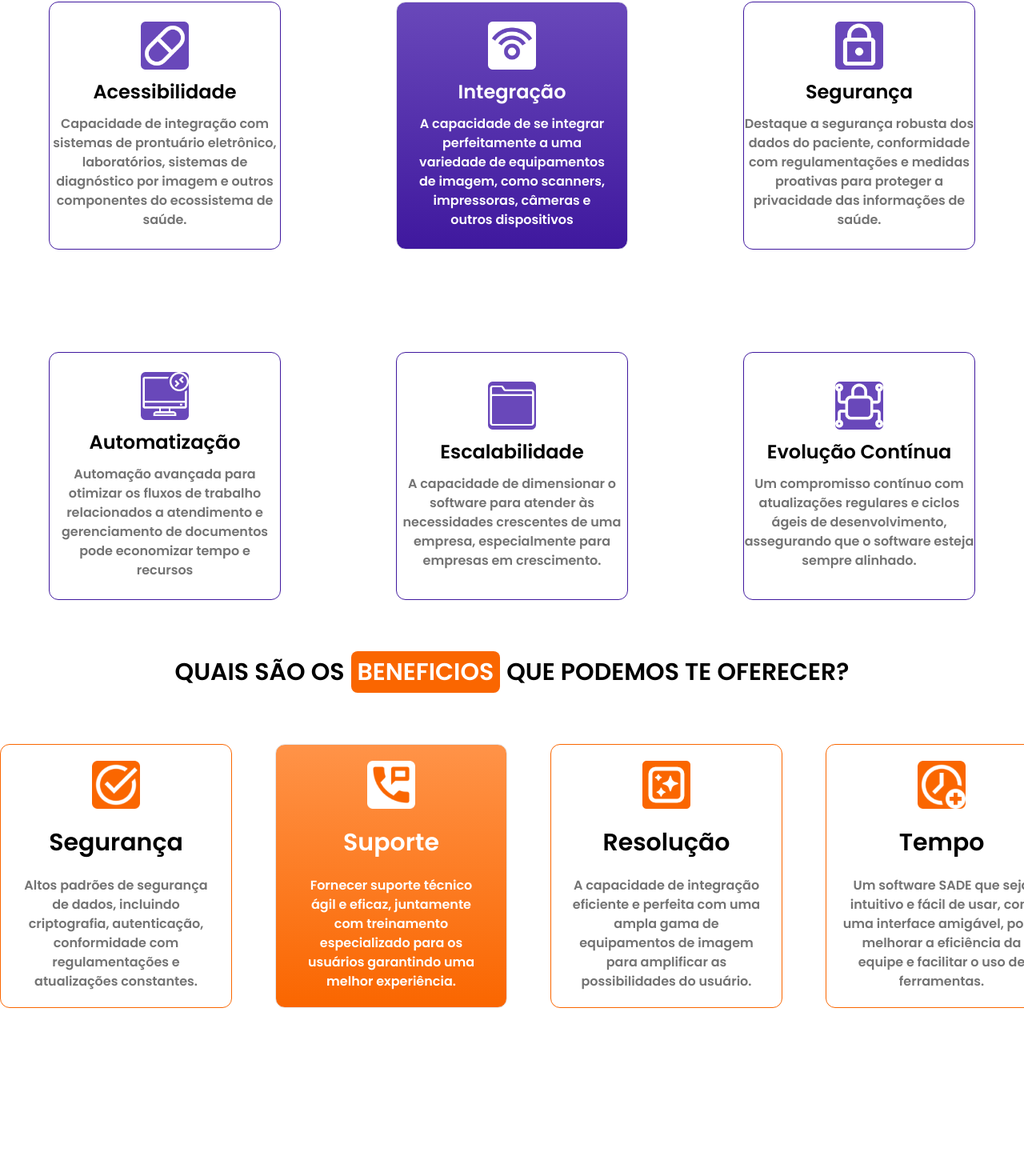
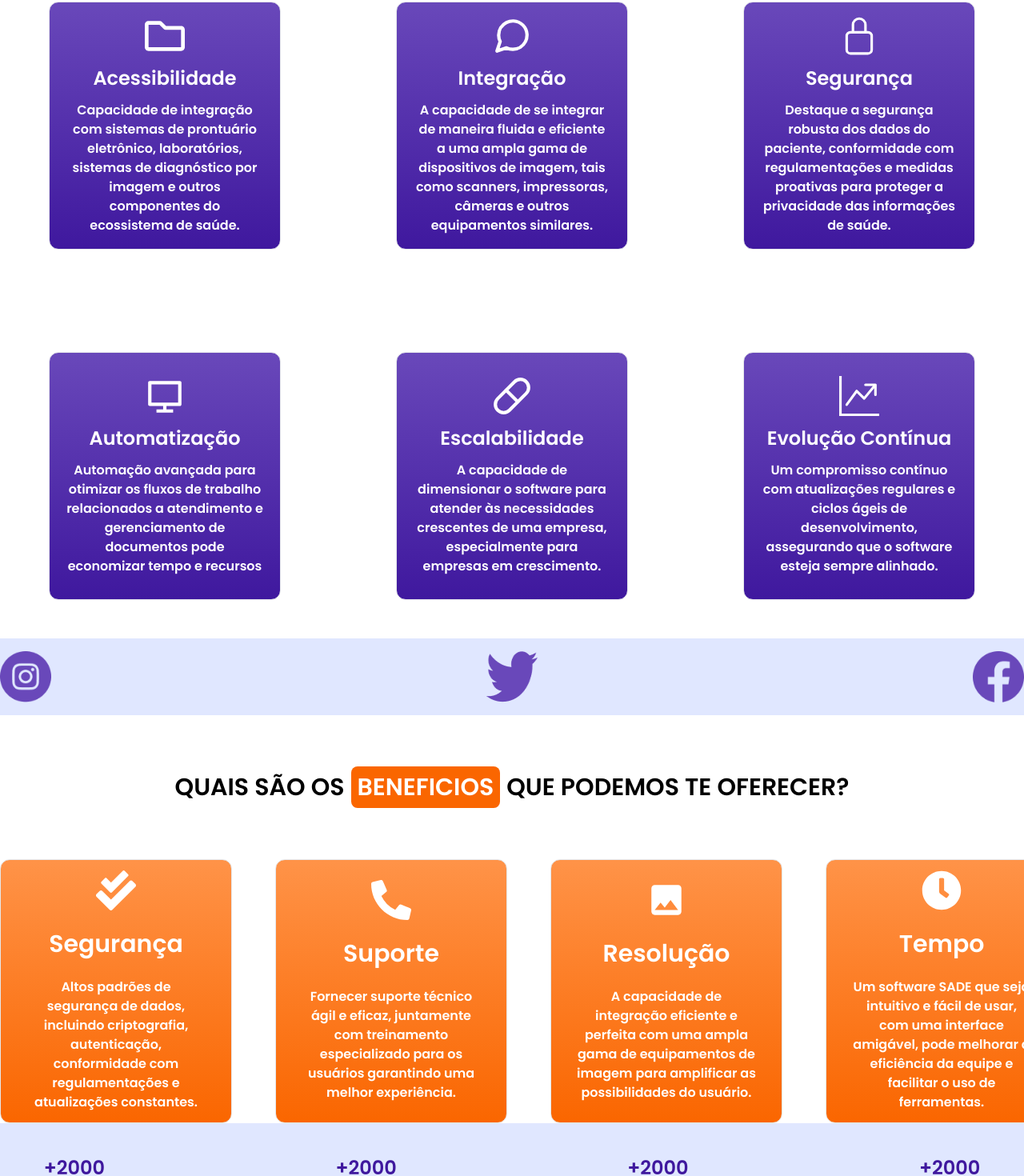
Before and after one commit to IsaacSousa2/SADE, a Next.js app in the folder sadeapp/: page / in a window 1280 px wide. Shown: the part 202-1672 px from the top of the page at 80% size. Before the commit the page ends 1462 px from the top, so only its background shows below. Built offline with nearby package versions, Linux system fonts and the light colour scheme.

Commit message:
Correção de icones nas seções de diferenciais e beneficios e organização de cabeçalho
organizando mecanica do header

```diff
--- a/sadeapp/src/app/page.tsx
+++ b/sadeapp/src/app/page.tsx
@@ -12,12 +12,14 @@ import { Benefits } from "@/components/Benefits/Component/page"
 export default function Home() {
   return (
 
-    <div className="">
+    <div className="gap-y-24">
        <Header />
        <Introducao/>
-
        <Differences/>
+       <Contacts />
        <Benefits/>
+       <Achievements />
+       <Footer />
     </div>
 
   )
--- a/sadeapp/src/components/Benefits/Boxes/differentialBadgeColor.tsx
+++ b/sadeapp/src/components/Benefits/Boxes/BenefitsBadge.tsx
@@ -1,21 +1,21 @@
 'use client'
-import Image, { StaticImageData } from "next/image"
+import { IconBaseProps } from 'react-icons'
 import { Button } from "../../Button/page"
 
 type DifferentialProps = {
-    url: StaticImageData,
+    icon: IconBaseProps,
     titulo : string;
     texto : string;
 }
 
-export const BenefitsBadgeOrange = ({url, titulo, texto} : DifferentialProps) => {
+export const BenefitsBadgeOrange = ({icon, titulo, texto} : DifferentialProps) => {
     return(
 
         <div className="text-white bg-gradient-to-t from-darkOrange to-lightOrange rounded-xl flex  border-[1px] w-[290px] h-[330px] items-center justify-center font-semibold">{/*DIV PRIMARIA*/}
 
             <div className="flex flex-col gap-y-6 items-center max-w-[250px] text-center mx-auto p-3">{/*DIV SECUNDARIA*/}
 
-                <div className=""><Image src={url} alt="´=Icone de diferencial" width={60} height={68} /></div>{/*IMAGEM DO BOX*/}
+                <div className=""><>{icon}</></div>{/*IMAGEM DO BOX*/}
 
                 <div className="text-3xl text-branco">{titulo}</div>{/*TITULO OD BOX*/}
 
--- a/sadeapp/src/components/Benefits/Boxes/differentialBadge.tsx
+++ /dev/null
@@ -1,35 +0,0 @@
-'use client'/*CONVERTENDO PARA CLIENT COMPONENTS*/
-import Image, { StaticImageData } from "next/image";/*IMPORTANDO O HOOK DE IMAGE E TYPE*/
-import { Button } from "../../Button/page";/*IMPORTANDO COMPONENT DO BOTÃO*/
-
-/*TIPAGEM*/
-type BenefitsProps = {
-
-    url: StaticImageData;
-    titulo : string;
-    texto : string;
-
-}
-
-export const BenefitsBadge = ({url, titulo, texto} : BenefitsProps) => {
-
-    return(
-
-        <div className="bg-branco rounded-xl flex border-dark border-[1px] border-darkOrange w-[290px] h-[330px] items-center justify-center font-semibold">{/*DIV PRINCIPAL*/}
-
-            <div className="flex flex-col gap-y-6 items-center max-w-[250px] text-center mx-auto">{/*DIV SECUNDARIA*/}
-
-                <div className=""><Image src={url} alt="Ícone de diferencial" width={60} height={68} /></div>{/*IMAGEM DO BOX*/}
-
-                <div className="text-3xl">{titulo}</div>{/*TITULO DO BOX*/}
-
-                <div className="text-darkGray">{texto}</div>{/*TEXTO DO BOX*/}
-
-                {/*<div><Button>Leia Mais</Button></div>*/}{/*BOTÃO*/}
-
-            </div>
-
-        </div>
-
-    )
-}
--- a/sadeapp/src/components/Benefits/Component/page.tsx
+++ b/sadeapp/src/components/Benefits/Component/page.tsx
@@ -1,11 +1,10 @@
 'use client'
-import { BenefitsBadge } from "@/components/Benefits/Boxes/differentialBadge"
-import { BenefitsBadgeOrange } from "@/components/Benefits/Boxes/differentialBadgeColor"
+import { BenefitsBadgeOrange } from "@/components/Benefits/Boxes/BenefitsBadge"
 import { Title } from "@/components/Title/titleOrange"
-import CheckIcon from "../../../../public/icons/BenefitsIcons/CheckdIConOrange.png"
-import ClockIcon from "../../../../public/icons/BenefitsIcons/ClockIconOrange.png"
-import GalleryIcon from "../../../../public/icons/BenefitsIcons/GalleryIconOrange.png"
-import TellIcon from "../../../../public/icons/BenefitsIcons/TelIConWhite.png"
+import { FaCheckDouble } from "react-icons/fa";/*Imagem de double check*/
+import { FaClock } from "react-icons/fa";/*Imagem de relógio */
+import { MdInsertPhoto } from "react-icons/md";/*Imagem de galeira */
+import { FaPhoneAlt } from "react-icons/fa";/*Imagem de telefone */
 
 
 export const Benefits = () => {
@@ -20,13 +19,13 @@ export const Benefits = () => {
 
                 <div className="grid grid-cols-4 xl:grid-cols-2 md:flex md:flex-wrap justify-center gap-y-24 gap-x-24">{/*DIV PARA ALINHAMENTO*/}
 
-                    <BenefitsBadge url={CheckIcon} titulo={"Segurança"} texto={"Altos padrões de segurança de dados, incluindo criptografia, autenticação, conformidade com regulamentações e atualizações constantes."} />{/*BOX*/}
+                    <BenefitsBadgeOrange icon={ <FaCheckDouble size={50} /> } titulo={"Segurança"} texto={"Altos padrões de segurança de dados, incluindo criptografia, autenticação, conformidade com regulamentações e atualizações constantes."} />{/*BOX*/}
 
-                    <BenefitsBadgeOrange url={TellIcon} titulo={"Suporte"} texto={"Fornecer suporte técnico ágil e eficaz, juntamente com treinamento especializado para os usuários garantindo uma melhor experiência."} />{/*BOX COLORIDO*/}
+                    <BenefitsBadgeOrange icon={<FaPhoneAlt size={50} />} titulo={"Suporte"} texto={"Fornecer suporte técnico ágil e eficaz, juntamente com treinamento especializado para os usuários garantindo uma melhor experiência."} />{/*BOX COLORIDO*/}
 
-                    <BenefitsBadge url={GalleryIcon} titulo={"Resolução"} texto={"A capacidade de integração eficiente e perfeita com uma ampla gama de equipamentos de imagem para amplificar as possibilidades do usuário."} />{/*BOX*/}
+                    <BenefitsBadgeOrange icon={<MdInsertPhoto size={50} />  } titulo={"Resolução"} texto={"A capacidade de integração eficiente e perfeita com uma ampla gama de equipamentos de imagem para amplificar as possibilidades do usuário."} />{/*BOX*/}
 
-                    <BenefitsBadge url={ClockIcon} titulo={"Tempo"} texto={"Um software SADE que seja intuitivo e fácil de usar, com uma interface amigável, pode melhorar a eficiência da equipe e facilitar o uso de ferramentas."} />{/*BOX*/}
+                    <BenefitsBadgeOrange icon={<FaClock size={50} />} titulo={"Tempo"} texto={"Um software SADE que seja intuitivo e fácil de usar, com uma interface amigável, pode melhorar a eficiência da equipe e facilitar o uso de ferramentas."} />{/*BOX*/}
 
                 </div>
 
--- a/sadeapp/src/components/Differentials/Boxes/differentialBadges.tsx
+++ /dev/null
@@ -1,35 +0,0 @@
-'use client'/*CONVERTENDO PARA CLIENT COMPONENTS*/
-import Image, { StaticImageData } from "next/image";/*IMPORTANDO O HOOK DE IMAGE E TYPE*/
-import { Button } from "../../Button/page";/*IMPORTANDO COMPONENT DO BOTÃO*/
-
-/*TIPAGEM*/
-type DifferentialProps = {
-
-    url: StaticImageData;
-    titulo : string;
-    texto : string;
-
-}
-
-export const DifferentialBadge = ({url, titulo, texto} : DifferentialProps) => {
-
-    return(
-
-        <div className="bg-branco rounded-xl flex border-dark border-[1px] border-darkPurple w-[290px] h-[310px] items-center justify-center font-semibold text-center">{/*DIV PRINCIPAL*/}
-
-            <div className="flex flex-col gap-y-3 items-center max-w-[290px] mx-auto">{/*DIV SECUNDARIA*/}
-
-                <div className=""><Image src={url} alt="Ícone de diferencial" width={60} height={60} /></div>{/*IMAGEM DO BOX*/}
-
-                <div className="text-2xl">{titulo}</div>{/*TITULO DO BOX*/}
-
-                <div className="text-darkGray">{texto}</div>{/*TEXTO DO BOX*/}
-
-                {/*<div><Button>Leia Mais</Button></div>*/}{/*Botão*/}
-
-            </div>
-
-        </div>
-
-    )
-}
--- a/sadeapp/src/components/Differentials/Boxes/differentialcolor.tsx
+++ b/sadeapp/src/components/Differentials/Boxes/differentialcolor.tsx
@@ -1,22 +1,21 @@
 'use client'
-import Image, { StaticImageData } from "next/image"
-import { Button } from "../../Button/page"
+import { IconBaseProps } from 'react-icons'
+/*import { Button } from "../../Button/page"*/
 
 type DifferentialProps = {
-    url: StaticImageData,
+    icon: IconBaseProps,
     titulo : string;
     texto : string;
 }
 
-export const DifferentialBadgePurple = ({url, titulo, texto} : DifferentialProps) => {
+export const DifferentialBadgePurple = ({icon, titulo, texto} : DifferentialProps) => {
     return(
 
         <div className="text-white bg-gradient-to-t from-darkPurple to-lightPurple rounded-xl flex  border-[1px] w-[290px] h-[310px] items-center justify-center font-semibold">{/*DIV PRIMARIA*/}
 
             <div className="flex flex-col gap-y-3 items-center max-w-[270px] mx-auto p-3 text-center">{/*DIV SECUNDARIA*/}
 
-                <div className=""><Image src={url} alt="´=Icone de diferencial"
-                width={60} height={60} /></div>{/*IMAGEM DO BOX*/}
+                <div className=""><>{icon}</></div>{/*IMAGEM DO BOX*/}
 
                 <div className="text-2xl text-branco">{titulo}</div>{/*TITULO OD BOX*/}
 
--- a/sadeapp/src/components/Differentials/Component/page.tsx
+++ b/sadeapp/src/components/Differentials/Component/page.tsx
@@ -1,11 +1,10 @@
 'use client'
-import ImgFolder from "../../../../public/icons/DifferencesIcons/FolderIcon.png"/*PASTA ICON*/
-import ImgGrafic from "../../../../public/icons/DifferencesIcons//GraficIcon.png"/*GRAFICO ICON*/
-import ImgMessage from "../../../../public/icons/DifferencesIcons//MessageICon.png"/*MENSAGEM ICON*/
-import ImgPc from "../../../../public/icons/DifferencesIcons//PcIcon.png"/*PC ICON*/
-import ImgPillIcon from "../../../../public/icons/DifferencesIcons//PillIcon.png"/*PILL ICON*/
-import ImgSecurity from "../../../../public/icons/DifferencesIcons//SecurityIcon.png"/*SECURITY ICON*/
-import { DifferentialBadge } from "@/components/Differentials/Boxes/differentialBadges"/*BOX DE DIFERENCIAL*/
+import { FaRegFolder } from "react-icons/fa";/*PASTA ICON*/
+import { BsGraphUpArrow } from "react-icons/bs";/*GRAFICO ICON*/
+import { FiMessageCircle } from "react-icons/fi";/*MENSAGEM ICON*/
+import { RiComputerLine } from "react-icons/ri";/*PC ICON*/
+import { LuPill } from "react-icons/lu";/*PILL ICON*/
+import { IoLockClosedOutline } from "react-icons/io5";/*SECURITY ICON*/
 import { DifferentialBadgePurple } from "@/components/Differentials/Boxes/differentialcolor"/*BOX DE DIFERENCIAL COLORIDO*/
 import { Title } from "@/components/Title/title"/*TITULO*/
 
@@ -22,17 +21,17 @@ export const Differences = () => {
 
                 <div className="grid grid-cols-3 xl:grid-cols-2 md:flex md:flex-wrap md:gap-y-24 justify-center gap-y-32 gap-x-36">{/*DIV SECUNDARIA */}
 
-                    <DifferentialBadge url={ImgPillIcon} titulo={"Acessibilidade"} texto={"Capacidade de integração com sistemas de prontuário eletrônico, laboratórios, sistemas de diagnóstico por imagem e outros componentes do ecossistema de saúde."} />{/*BOX DE DIFERENCIAL */}
+                    <DifferentialBadgePurple icon={<FaRegFolder size={50} className="font-bold" />} titulo={"Acessibilidade"} texto={"Capacidade de integração com sistemas de prontuário eletrônico, laboratórios, sistemas de diagnóstico por imagem e outros componentes do ecossistema de saúde."} />{/*BOX DE DIFERENCIAL */}
 
-                    <DifferentialBadgePurple url={ImgMessage} titulo={"Integração"} texto={"A capacidade de se integrar perfeitamente a uma variedade de equipamentos de imagem, como scanners, impressoras, câmeras e outros dispositivos"} />{/*BOX DE DIFERENCIAL COLORIDO*/}
+                    <DifferentialBadgePurple icon={<FiMessageCircle size={50} className="font-bold"  />} titulo={"Integração"} texto={"A capacidade de se integrar de maneira fluida e eficiente a uma ampla gama de dispositivos de imagem, tais como scanners, impressoras, câmeras e outros equipamentos similares."} />{/*BOX DE DIFERENCIAL COLORIDO*/}
 
-                    <DifferentialBadge url={ImgSecurity} titulo={"Segurança"} texto={"Destaque a segurança robusta dos dados do paciente, conformidade com regulamentações e medidas proativas para proteger a privacidade das informações de saúde."} />{/*BOX DE DIFERENCIAL */}
+                    <DifferentialBadgePurple icon={<IoLockClosedOutline size={50} className="font-bold" />} titulo={"Segurança"} texto={"Destaque a segurança robusta dos dados do paciente, conformidade com regulamentações e medidas proativas para proteger a privacidade das informações de saúde."} />{/*BOX DE DIFERENCIAL */}
 
-                    <DifferentialBadge url={ImgPc} titulo={"Automatização"} texto={"Automação avançada para otimizar os fluxos de trabalho relacionados a atendimento e gerenciamento de documentos pode economizar tempo e recursos"} />{/*BOX DE DIFERENCIAL */}
+                    <DifferentialBadgePurple icon={<RiComputerLine size={50} className="font-bold" />} titulo={"Automatização"} texto={"Automação avançada para otimizar os fluxos de trabalho relacionados a atendimento e gerenciamento de documentos pode economizar tempo e recursos"} />{/*BOX DE DIFERENCIAL */}
 
-                    <DifferentialBadge url={ImgFolder} titulo={"Escalabilidade"} texto={"A capacidade de dimensionar o software para atender às necessidades crescentes de uma empresa, especialmente para empresas em crescimento."} />{/*BOX DE DIFERENCIAL */}
+                    <DifferentialBadgePurple icon={<LuPill size={50} className="font-bold" />} titulo={"Escalabilidade"} texto={"A capacidade de dimensionar o software para atender às necessidades crescentes de uma empresa, especialmente para empresas em crescimento."} />{/*BOX DE DIFERENCIAL */}
 
-                    <DifferentialBadge url={ImgGrafic} titulo={"Evolução Contínua"} texto={"Um compromisso contínuo com atualizações regulares e ciclos ágeis de desenvolvimento, assegurando que o software esteja sempre alinhado."} />{/*BOX DE DIFERENCIAL */}
+                    <DifferentialBadgePurple icon={<BsGraphUpArrow size={50} className="font-bold" />} titulo={"Evolução Contínua"} texto={"Um compromisso contínuo com atualizações regulares e ciclos ágeis de desenvolvimento, assegurando que o software esteja sempre alinhado."} />{/*BOX DE DIFERENCIAL */}
 
                 </div>
 
--- a/sadeapp/src/components/Footer/footer.tsx
+++ b/sadeapp/src/components/Footer/footer.tsx
@@ -1,6 +1,6 @@
 'use client'/*Transformando em client components*/
 import Image from "next/image"/*Importando o hook Image*/
-import logoBranco from "../../../public/images/logoBranco.png"/*Importando logo*/
+import logoBranco from "../../../public/images/Logo/logoBranco.png"/*Importando logo*/
 import FacebookIcon from "../../../public/icons/FooterIcons/FacebookIcon.png"/*Importando ícone do facebook*/
 import InstaIcon from "../../../public/icons/FooterIcons/InstaIcon.png"/*Importando ícone do Instagram*/
 import TwitterIcon from "../../../public/icons/FooterIcons/TwitterIcon.png"/*Importando ícone do Twitter*/
--- a/sadeapp/src/components/Header/header.tsx
+++ b/sadeapp/src/components/Header/header.tsx
@@ -3,12 +3,10 @@ import Image from "next/image"/*Importando o hook Image*/
 import logoBranco from "../../../public/images/Logo/logoBranco.png"/*Importando logo*/
 import { MdMenu } from "react-icons/md";/*Importando menu hamburguer*/
 import { IoMdCloseCircle } from "react-icons/io";
-import { IoCloseSharp } from "react-icons/io5";/*Importando icone de fechar*/
 import { RiHome5Fill } from "react-icons/ri";
 import { FaDesktop } from "react-icons/fa";
 import { BsTelephoneFill } from "react-icons/bs";
 import { GiDiamonds } from "react-icons/gi";
-import { NavItem } from "./nav-item"
 import { useState } from "react";/*Importando hook useState*/
 
 export default function Header(){
@@ -21,6 +19,13 @@ export default function Header(){
 
         else {setMenuAtivado(false);}
     }/*estrutura de condição para menu hamburguer*/
+
+    function fecharMenu() {
+
+        if (menuAtivado == true) {setMenuAtivado(false);}
+
+        else {setMenuAtivado(false);}
+    }/*estrutura de condição para fechar menu hamburguer*/
 
     return(
 
@@ -63,36 +68,42 @@ export default function Header(){
 
             </div> {/*Header*/}
 
-            <div className={`fixed flex flex-col p-3 items-center bg-darkOrange w-[300px] h-screen mt-[-65px] mdMin:hidden duration-[0.2s] ${menuAtivado ? "ml-0" : "ml-[-300px]"}`}>
+            <div className={`fixed flex flex-col p-3 items-center bg-darkOrange w-[300px] h-screen mt-[-65px] mdMin:hidden duration-[0.2s] justify-center ${menuAtivado ? "ml-0" : "ml-[-300px]"}`}>
 
-                <IoMdCloseCircle onClick={abrirMenu} className="absolute right-2 text-white text-3xl"/>
+            <Image src={logoBranco} alt="Logo da Sade" draggable="false" loading="eager" className="w-16 absolute -mt-[1250px]"/> {/*Logo*/}
 
-                <Image src={logoBranco} alt="Logo da Sade" draggable="false" loading="eager" className="w-16"/> {/*Logo*/}
-
-                <div className="flex flex-col gap-2 mt-20">
+                <div className="flex flex-col gap-12 mt-20">
 
                     <div className="flex items-center gap-1 duration-[0.2s] p-1 rounded-lg cursor-pointer hover:bg-lightOrange">
 
-                        <RiHome5Fill className="text-2xl text-white"/>
-                        <p className="text-white font-bold uppercase">Home</p>
+                            <RiHome5Fill className="text-2xl text-white"/>
+                            <p className="text-white font-bold uppercase">Home</p>
+
                     </div> {/*Btn home*/}
+
                     <div className="flex items-center gap-1 duration-[0.2s] p-1 rounded-lg cursor-pointer hover:bg-lightOrange">
 
                         <GiDiamonds className="text-2xl text-white"/>
                         <p className="text-white font-bold uppercase">Planos</p>
+
                     </div> {/*Btn planos*/}
+
                     <div className="flex items-center gap-1 duration-[0.2s] p-1 rounded-lg cursor-pointer hover:bg-lightOrange">
 
                         <FaDesktop className="text-2xl text-white"/>
                         <p className="text-white font-bold uppercase">Como usar</p>
+
                     </div> {/*Btn como usar*/}
+
                     <div className="flex items-center gap-1 duration-[0.2s] p-1 rounded-lg cursor-pointer hover:bg-lightOrange">
 
                         <BsTelephoneFill className="text-2xl text-white"/>
                         <p className="text-white font-bold uppercase">Contato</p>
+
                     </div> {/*Btn contato*/}
 
                 </div> {/*Btns*/}
+
             </div> {/*Header para telas menores*/}
 
         </>
```
